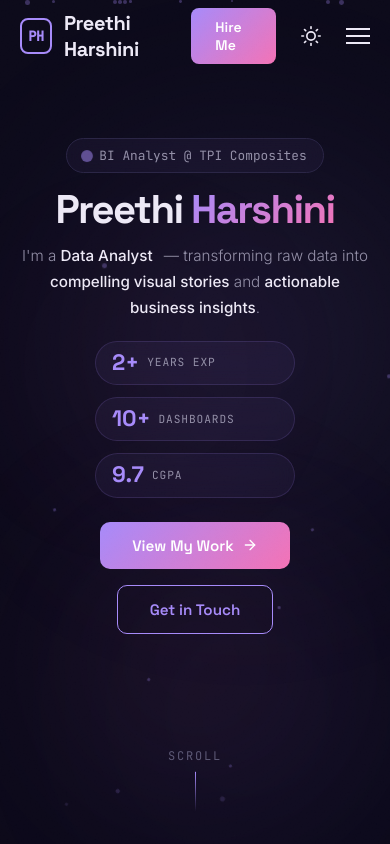
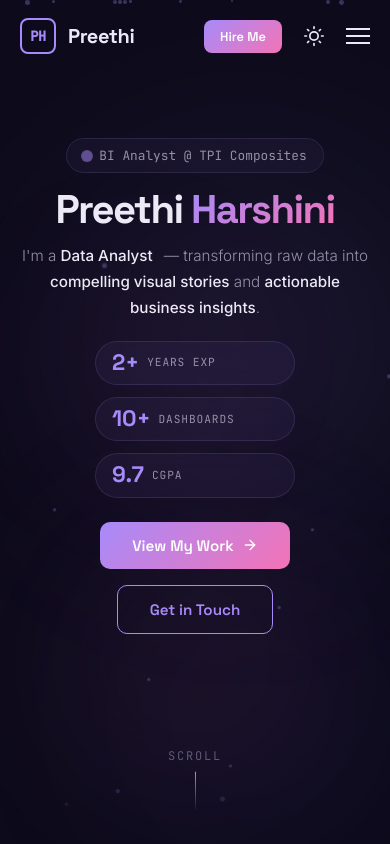
Before and after one commit to PreethiHarshini21/PreethiHarshini21.github.io, a plain HTML site: page index.html in a window 390 px wide. Shown: the top 844 px of the page. Drawn offline with Linux system fonts and the light colour scheme.

Commit message:
fix: hire me button in mobile view

```diff
--- a/css/styles.css
+++ b/css/styles.css
@@ -1276,9 +1276,20 @@ footer {
 	nav {
 		padding: 0 20px;
 	}
+	.logo-last-name {
+		display: none;
+	}
 	.nav-links,
 	.nav-badge {
 		display: none;
+	}
+	.nav-right {
+		gap: 12px;
+	}
+	.nav-cta {
+		padding: 8px 16px;
+		font-size: 0.8rem;
+		white-space: nowrap;
 	}
 	.hamburger {
 		display: flex;
--- a/index.html
+++ b/index.html
@@ -37,7 +37,7 @@
 		<nav id="navbar">
 			<a href="#hero" class="nav-logo">
 				<div class="monogram">PH</div>
-				Preethi Harshini
+				Preethi <span class="logo-last-name">Harshini</span>
 			</a>
 			<ul class="nav-links">
 				<li><a href="#hero" class="active">Home</a></li>
```
